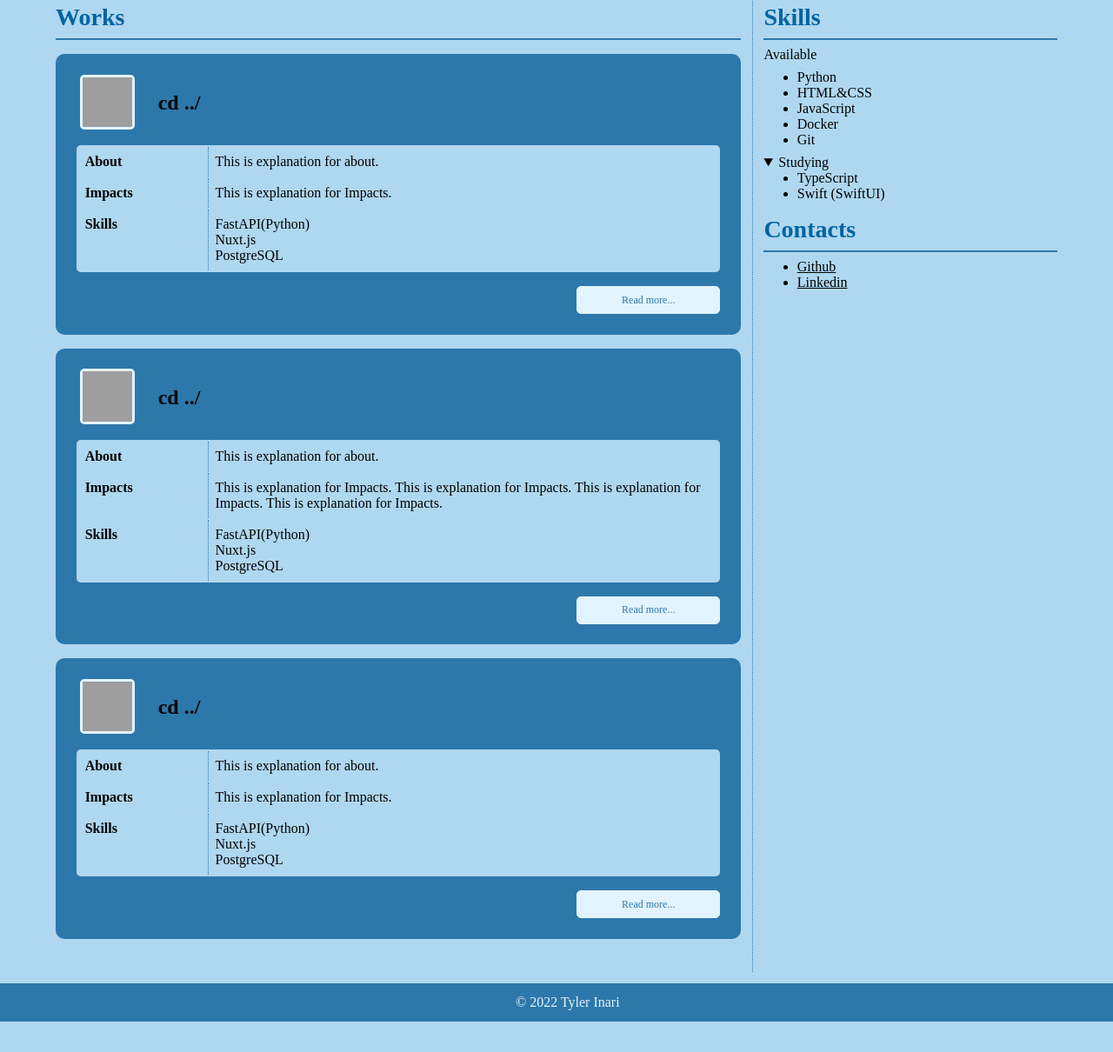
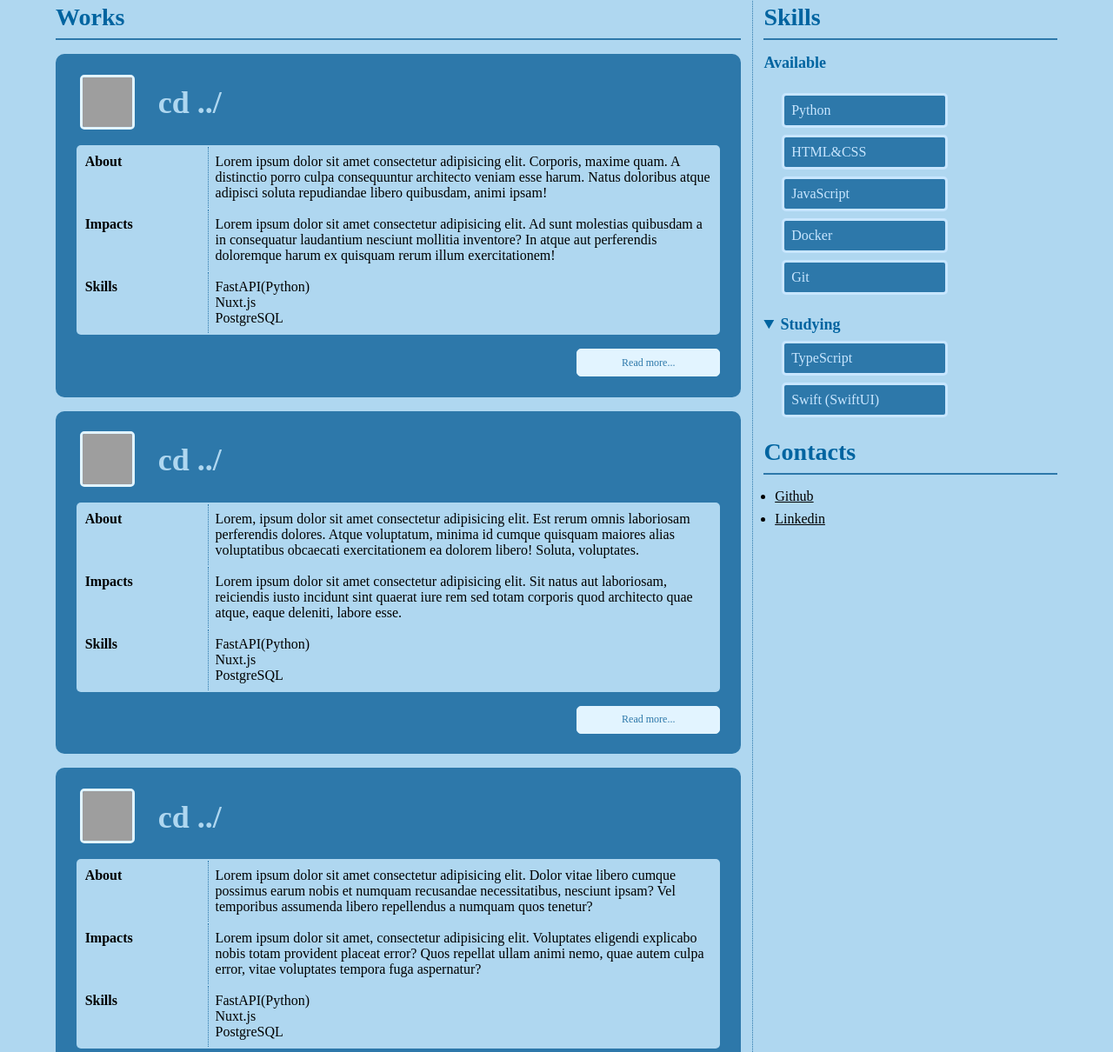
Before and after one commit to Tyler-Inari/FFD-Practice, a plain HTML site: page assignment/portfolio/index.html in a window 1280 px wide. Shown: the part 479-1689 px from the top of the page at 87% size. Before the commit the page ends 1654 px from the top, so only its background shows below. Drawn offline with Linux system fonts and the light colour scheme; grey boxes are pictures that could not be loaded.

Commit message:
finish assignment

```diff
--- a/assignment/portfolio/css/style.css
+++ b/assignment/portfolio/css/style.css
@@ -10,9 +10,6 @@ html {
 
 body {
     background-color: rgb(175, 215, 240);
-    /* padding: 2%; */
-    /* padding-left: 2%; */
-    /* padding-right: 2%; */
 }
 
 header {
@@ -24,10 +21,14 @@ header {
 
 header h1 {
     background-color: rgb(45, 120, 170);
-    color: rgb(175, 215, 240);
     width: 100%;
     padding: 1%;
     padding-left: 5vw;
+}
+
+header h1>a {
+    color: rgb(175, 215, 240);
+    text-decoration: none;
 }
 
 header article {
@@ -56,12 +57,15 @@ header aside {
 }
 
 header h3 {
-    width: 100%;
+    color: rgb(0, 100, 160);
+    width: 60%;
     text-align: center;
+    font-size: 36px;
 }
 
 blockquote {
-    width: 80%;
+    color: rgb(45, 120, 170);
+    width: 60%;
     text-align: center;
 }
 
@@ -81,7 +85,7 @@ header li {
     display: flex;
 }
 
-header a {
+header nav a {
     width: 100%;
     padding: 5%;
     text-decoration: none;
@@ -175,10 +179,11 @@ details {
 }
 
 .work-title h4 {
+    color: rgb(175, 215, 240);
     width: 90%;
     height: fit-content;
-    font-size: 24px
-        /* text-align: center; */
+    font-size: 36px;
+    font-weight: bold;
 }
 
 .work-content {
@@ -250,21 +255,52 @@ td li {
 }
 
 .right ul {
-    padding-left: 3vw;
+    padding-left: 1vw;
 }
 
 #Skills {
     display: flex;
     flex-direction: column;
-    row-gap: 1vh;
+    row-gap: 2vh;
 }
 
+#Skills ul {
+    /* width: fit-content; */
+    width: 50%;
+}
+
+#Skills li {
+    background-color: rgb(45, 120, 170);
+    color: rgb(200, 230, 255);
+    display: flex;
+    width: 100%;
+    padding: 1vh;
+    margin: 1vh;
+    border: 3px solid rgb(200, 230, 255);
+    border-radius: 5px;
+}
+
+.list-title {
+    color: rgb(0, 100, 160);
+    font-size: 18px;
+    font-weight: bold;
+}
+
+#Skills summary {
+    margin-bottom: 1vh;
+}
 
 #Contacts {
     display: flex;
     flex-direction: column;
+    row-gap: 2vh;
+    /* text-decoration: underline; */
+}
+
+#Contacts ul {
+    display: flex;
+    flex-direction: column;
     row-gap: 1vh;
-    /* text-decoration: underline; */
 }
 
 #Contacts a {
--- a/assignment/portfolio/index.html
+++ b/assignment/portfolio/index.html
@@ -12,17 +12,17 @@
 <body>
     <!-- Header -->
     <header>
-        <h1>Portfolio</h1>
+        <h1><a href="#">Portfolio</a></h1>
         <article>
             <figure>
                 <img src="./img/profile_01.jpg" alt="profile">
             </figure>
             <aside id="About">
                 <h3>Tyler Inari</h3>
-                <!-- <h3>About</h3> -->
                 <blockquote>
-                    Introduce by my self. Introduce by my self. Introduce by my self. Introduce by my self. Introduce by
-                    my self. Introduce by my self. Introduce by my self. Introduce by my self.
+                    Lorem ipsum dolor sit amet consectetur adipisicing elit. Eum sed, tempore quibusdam quidem quasi
+                    exercitationem magnam ipsum laborum rem cum. Dolor possimus omnis commodi, doloribus nisi animi enim
+                    reiciendis quis.
                 </blockquote>
             </aside>
         </article>
@@ -54,13 +54,19 @@
                                         <th>
                                             <p>About</p>
                                         </th>
-                                        <td>This is explanation for about.</td>
+                                        <td>Lorem ipsum dolor sit amet consectetur adipisicing elit. Corporis, maxime
+                                            quam. A distinctio porro culpa consequuntur architecto veniam esse harum.
+                                            Natus doloribus atque adipisci soluta repudiandae libero quibusdam, animi
+                                            ipsam!</td>
                                     </tr>
                                     <tr>
                                         <th>
                                             <p>Impacts</p>
                                         </th>
-                                        <td>This is explanation for Impacts.</td>
+                                        <td>Lorem ipsum dolor sit amet consectetur adipisicing elit. Ad sunt molestias
+                                            quibusdam a in consequatur laudantium nesciunt mollitia inventore? In atque
+                                            aut perferendis doloremque harum ex quisquam rerum illum exercitationem!
+                                        </td>
                                     </tr>
                                     <tr>
                                         <th>
@@ -95,14 +101,18 @@
                                         <th>
                                             <p>About</p>
                                         </th>
-                                        <td>This is explanation for about.</td>
+                                        <td>Lorem, ipsum dolor sit amet consectetur adipisicing elit. Est rerum omnis
+                                            laboriosam perferendis dolores. Atque voluptatum, minima id cumque quisquam
+                                            maiores alias voluptatibus obcaecati exercitationem ea dolorem libero!
+                                            Soluta, voluptates.</td>
                                     </tr>
                                     <tr>
                                         <th>
                                             <p>Impacts</p>
                                         </th>
-                                        <td>This is explanation for Impacts. This is explanation for Impacts. This is
-                                            explanation for Impacts. This is explanation for Impacts.</td>
+                                        <td>Lorem ipsum dolor sit amet consectetur adipisicing elit. Sit natus aut
+                                            laboriosam, reiciendis iusto incidunt sint quaerat iure rem sed totam
+                                            corporis quod architecto quae atque, eaque deleniti, labore esse.</td>
                                     </tr>
                                     <tr>
                                         <th>
@@ -137,13 +147,19 @@
                                         <th>
                                             <p>About</p>
                                         </th>
-                                        <td>This is explanation for about.</td>
+                                        <td>Lorem ipsum dolor sit amet consectetur adipisicing elit. Dolor vitae libero
+                                            cumque possimus earum nobis et numquam recusandae necessitatibus, nesciunt
+                                            ipsam? Vel temporibus assumenda libero repellendus a numquam quos tenetur?
+                                        </td>
                                     </tr>
                                     <tr>
                                         <th>
                                             <p>Impacts</p>
                                         </th>
-                                        <td>This is explanation for Impacts.</td>
+                                        <td>Lorem ipsum dolor sit amet, consectetur adipisicing elit. Voluptates
+                                            eligendi explicabo nobis totam provident placeat error? Quos repellat ullam
+                                            animi nemo, quae autem culpa error, vitae voluptates tempora fuga
+                                            aspernatur?</td>
                                     </tr>
                                     <tr>
                                         <th>
@@ -169,7 +185,7 @@
             <section class="right">
                 <article id="Skills">
                     <h3>Skills</h3>
-                    <p>Available</p>
+                    <h4 class="list-title">Available</h4>
                     <ul>
                         <li>Python</li>
                         <li>HTML&CSS</li>
@@ -178,7 +194,7 @@
                         <li>Git</li>
                     </ul>
                     <details open>
-                        <summary>Studying</summary>
+                        <summary class="list-title">Studying</summary>
                         <ul>
                             <li>TypeScript</li>
                             <li>Swift (SwiftUI)</li>
```
